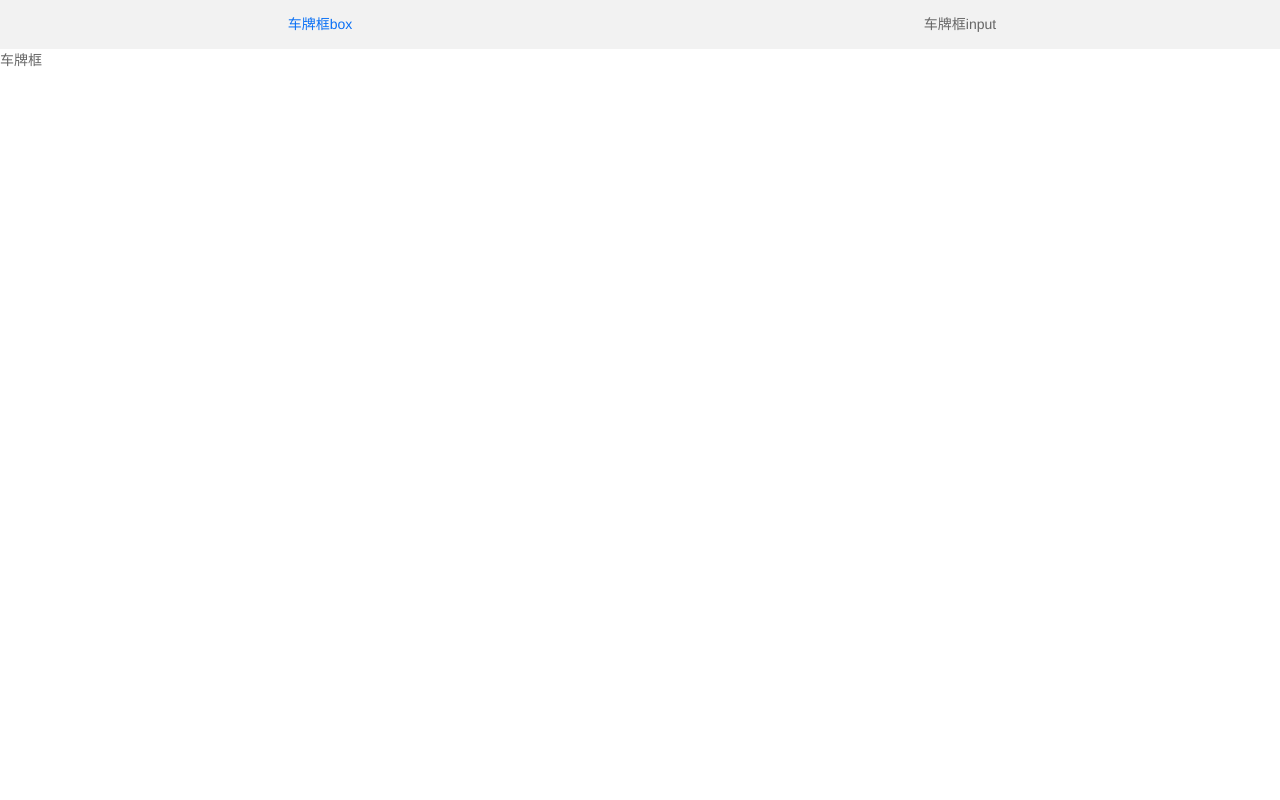
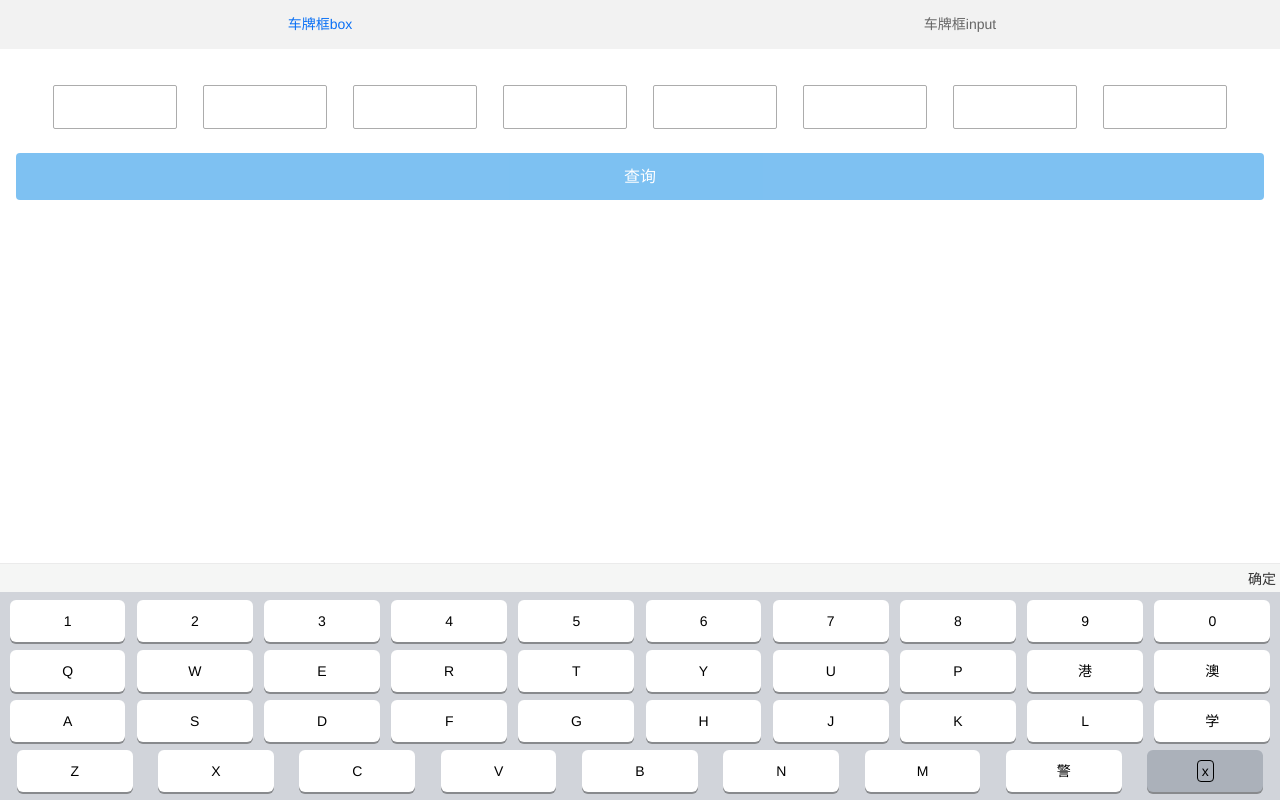
Before and after one commit to AsaZws/Keyboard, a Vue app: page /plateBox in a window 1280 px wide. Built offline with nearby package versions, Linux system fonts and the light colour scheme.

Commit message:
车牌框数组

```diff
--- a/src/views/keyboardButton/KeyboardButton.vue
+++ b/src/views/keyboardButton/KeyboardButton.vue
@@ -1,6 +1,6 @@
 <template>
   <div class="keyboard-button">
-    <a href="#" class="query-button" @click="queryClick">查询</a>
+    <a href="#" class="query-button" :class="{noClicks: isNoClicks}" @click="queryClick">查询</a>
   </div>
 </template>
 
@@ -9,14 +9,39 @@ import vm from "@/event.js";
 
 export default {
   name: 'keyboardButton',
+  props: {
+    plates: {  // 这个是父组件传过来的值
+      type: String,
+      required: true
+    }
+  },
+  data() {
+    return {
+      plateNumber: this.plates,
+      isNoClicks: true
+    }
+  },
   methods: {
     queryClick() {
-      // 接收数据
-      vm.$on('inputValue', (data) => {
-      console.log(data);
-
+      // 点击按钮
+      console.log(this.plateNumber);
+    },
+    initButton() {
+      // 初始化按钮是否能点击
+      if (this.plateNumber.length < 7) {
+        this.isNoClicks = true
+      } else {
+        this.isNoClicks = false
+      }
+    }
+  },
+  created() {
+    // 兄弟组件Keyboard传过来的值
+    vm.$on('plate', (data) => {
+      data = data.join('');
+      this.plateNumber = data;
+      this.initButton();
     })
-    }
   }
 }
 </script>
@@ -35,6 +60,10 @@ export default {
     border-radius: 4px;
     font-size: 16px;
   }
+  .noClicks {
+    pointer-events: none;
+    opacity: .6;
+  }
   .query-button:active {
     background: #3bacff;
   }
--- a/src/views/plateBox/PlateBox.vue
+++ b/src/views/plateBox/PlateBox.vue
@@ -1,13 +1,30 @@
 <template>
   <div id="fast-payment">
-    车牌框
+    <!-- 车牌框 -->
+    <keyboard-box :plates="plates"></keyboard-box>
+    <keyboard-button :plates="plates"></keyboard-button>
+    <!-- 底部键盘 -->
+    <Keyboard :plates="plates"></Keyboard>
   </div>
 </template>
 
 <script>
+import Keyboard from 'views/plateInput/keyboard/Keyboard';
+import KeyboardBox from './keyboardBox/KerboardBox';
+import KeyboardButton from 'views/keyboardButton/KeyboardButton'
 
 export default {
-  name: 'PlateBox'
+  name: 'PlateBox',
+  data() {
+    return {
+      plates: "粤B"
+    }
+  },
+  components: {
+    Keyboard,
+    KeyboardBox,
+    KeyboardButton
+  }
 }
 </script>
 
--- /dev/null
+++ b/src/views/plateBox/keyboardBox/KerboardBox.vue
@@ -0,0 +1,77 @@
+<template>
+  <div class="keyboard-box">
+    <ul class="keyboard-box-padding">
+      <li v-for="(item, index) in plateNumber"
+      @click="keyboardBoxClick">
+        {{ item.plate }}
+       </li>
+    </ul>
+  </div>
+</template>
+
+<script>
+import vm from "@/event.js";
+
+export default {
+  name:'KeyboardInput',
+  props: {
+    plates: {  // 父组件传过来的值
+      type: String,
+      required: true
+    }
+  },
+  data() {
+    return {
+      plateNumber: [
+        {plate: ''},
+        {plate: ''},
+        {plate: ''},
+        {plate: ''},
+        {plate: ''},
+        {plate: ''},
+        {plate: ''},
+        {plate: ''},
+      ]
+    }
+  },
+  methods: {
+    keyboardBoxClick() {
+      // 发送车牌框点击的数据
+      vm.$emit('inputClick', true);
+    }
+  },
+  created() {
+    // 兄弟组件Keyboard传过来的值
+    vm.$on('plate', (data) => {
+      data = data.join('');
+      this.plateNumber = data;
+    })
+  }
+}
+</script>
+
+<style lang="scss">
+
+.keyboard-box {
+  margin-top: 36px;
+  .keyboard-box-padding {
+    padding: 0 40px;
+    display: -webkit-flex;
+    display: flex;
+    flex-flow: row wrap;
+    align-content: flex-start;
+    text-align: center;
+    align-items: center;
+    li {
+      flex: 0 0 10.2%;
+      height: 42px;
+      line-height: 42px;
+      margin: 0 auto;
+      font-size: 18px;
+      border: 1px solid #acacac;
+      border-radius: 2px;
+    }
+  }
+}
+
+</style>
--- a/src/views/plateInput/PlateInput.vue
+++ b/src/views/plateInput/PlateInput.vue
@@ -2,7 +2,7 @@
   <div>
     <!-- 输入框 -->
     <keyboard-input :plates="plates"></keyboard-input>
-    <keyboard-button></keyboard-button>
+    <keyboard-button :plates="plates"></keyboard-button>
     <!-- 底部键盘 -->
     <keyboard :plates="plates"></keyboard>
   </div>
--- a/src/views/plateInput/keyboard/Keyboard.vue
+++ b/src/views/plateInput/keyboard/Keyboard.vue
@@ -42,7 +42,7 @@ export default {
       if (this.plateNumber.length < 1) {
         this.keyboard = _PVS;
       }
-      // 发送数据
+      // 删除后发送的车牌数据
       vm.$emit("plate", this.plateNumber);
     },
     keyboardClick(index) {
@@ -55,11 +55,13 @@ export default {
           // 车牌最大只能为8位
           this.plateNumber.length = 8;
           this.plateNumber[this.plateNumber.length-1] = theValue;
-        } else if(this.plateNumber.length > 0) {
+          this.show = false;
+        }
+        else if (this.plateNumber.length > 0) {
           // 点击添加，当添加长度大于0时候显示数字键盘
           this.keyboard = _NUM;
         }
-      // 发送数据
+      // 输入车牌号码发送的数据
       vm.$emit("plate", this.plateNumber);
       }
     },
@@ -68,13 +70,13 @@ export default {
     }
   },
   created() {
-    // 初始化车牌键盘
+    // 初始化车牌键盘样式
     if (this.plateNumber.length > 0) {
       this.keyboard = _NUM;
     } else {
       this.keyboard = _PVS;
     }
-    // 接收输入框点击数据
+    // 接收兄弟组件KeyboardInput传过来的数据
     vm.$on("inputClick", data => {
       this.show = data;
     });
--- a/src/views/plateInput/keyboardInput/KeyboardInput.vue
+++ b/src/views/plateInput/keyboardInput/KeyboardInput.vue
@@ -20,7 +20,7 @@ import vm from "@/event.js";
 export default {
   name:'KeyboardInput',
   props: {
-    plates: {
+    plates: {  // 父组件传过来的值
       type: String,
       required: true
     }
@@ -31,14 +31,13 @@ export default {
     }
   },
   methods: {
-    // 车牌框点击事件
     keyboardInputClick() {
+      // 发送车牌框点击的数据
       vm.$emit('inputClick', true);
-      console.log(this.plateNumber);
     }
   },
   created() {
-    // 接收数据
+    // 兄弟组件Keyboard传过来的值
     vm.$on('plate', (data) => {
       data = data.join('');
       this.plateNumber = data;
```
